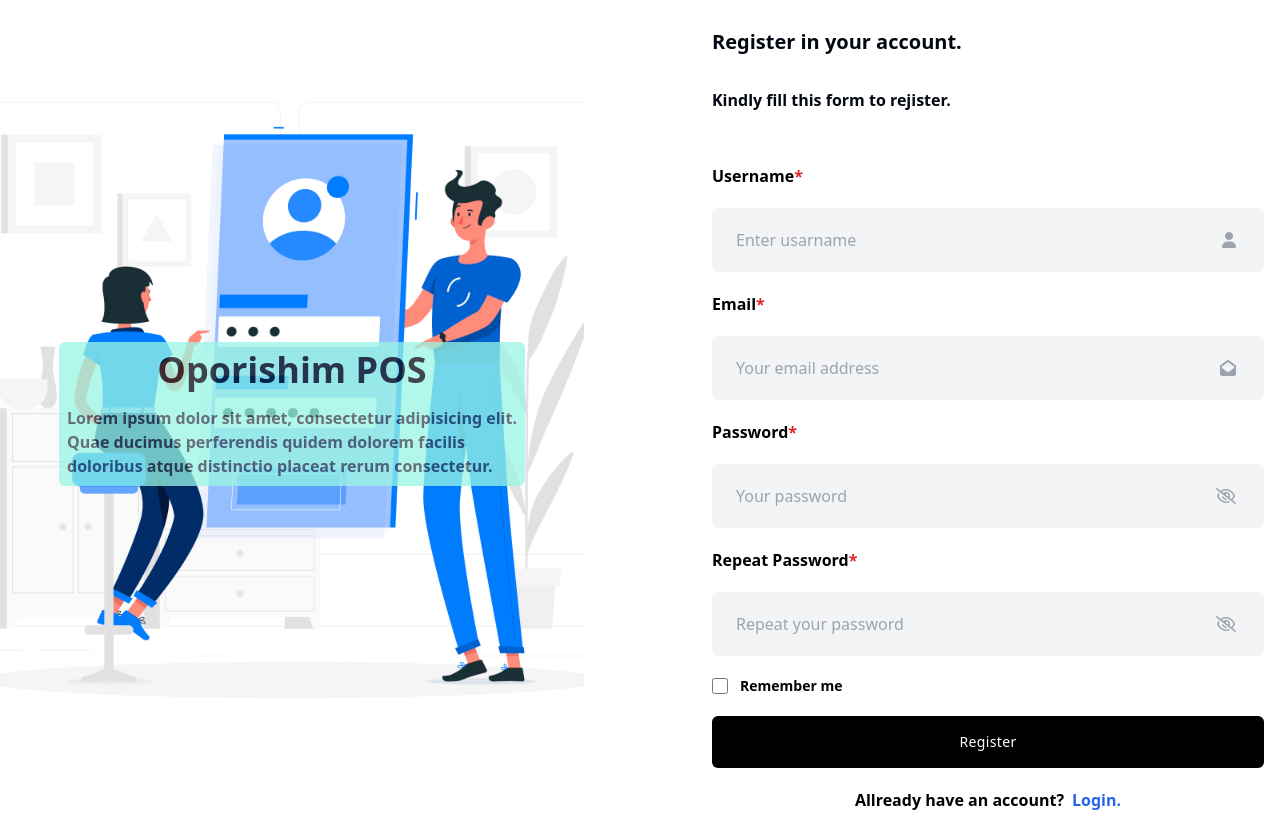
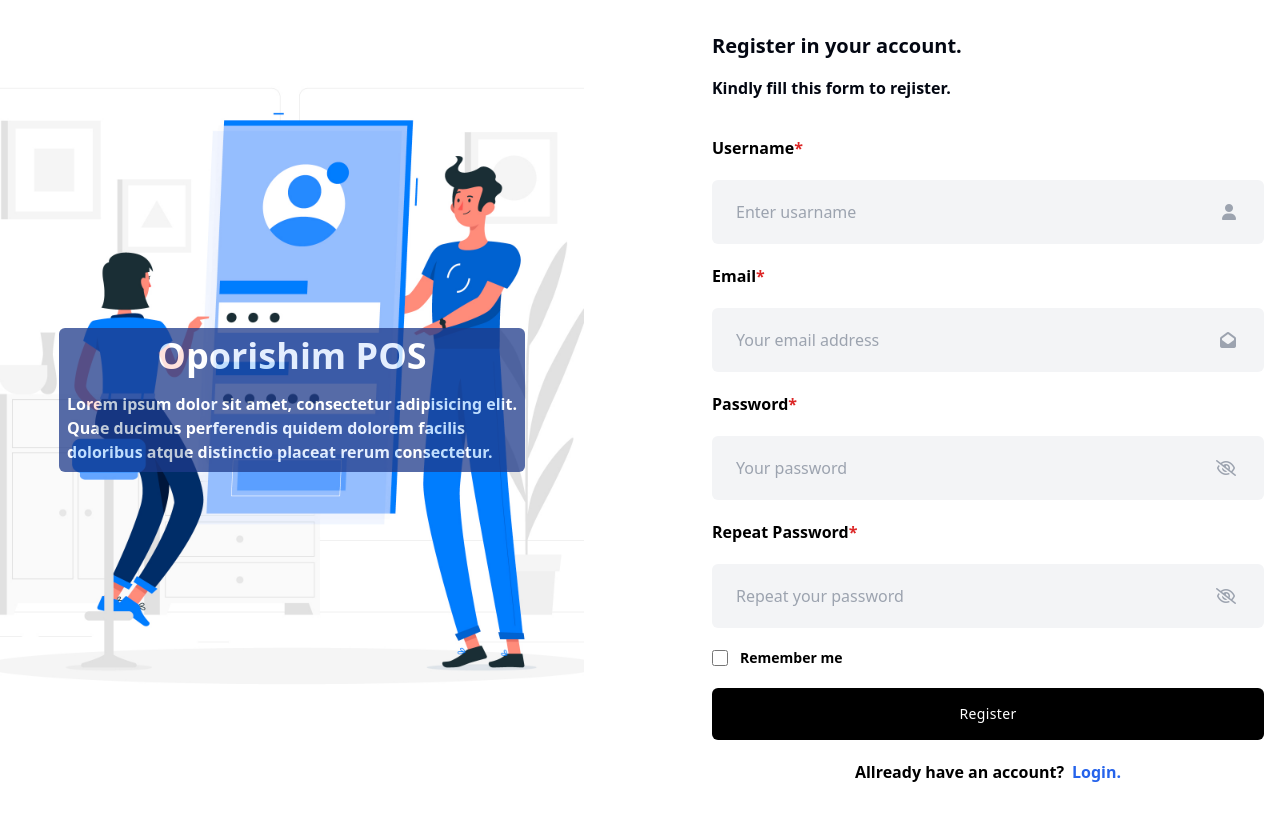
Before and after one commit to bpartho/reguster-tailwind-css, a website: page src/index.html in a window 1280 px wide. After the commit the page ends 800 px from the top, so only its background shows below. Drawn offline with Linux system fonts and the light colour scheme.

Commit message:
change left side colour

```diff
--- a/src/index.html
+++ b/src/index.html
@@ -30,15 +30,15 @@
           "
           class=" flex justify-center items-center flex-col"
         >
-        <div class="flex flex-col mx-auto bg-teal-200 text-slate-100 p-2 rounded-md opacity-75">
+        <div class="flex flex-col mx-auto bg-blue-900 p-2 rounded-md opacity-75">
         <div class="flex flex-col mx-auto">
           <div class="">
-            <h1 class="text-4xl font-bold text-gray-950 flex justify-center items-center text-amber-900">
+            <h1 class="text-4xl font-bold text-white flex justify-center items-center text-amber-900">
               Oporishim POS
             </h1>
           </div>
          <div class="flex justify-center items-center">
-          <p class="texr-xl font-semibold text-gray-700   pt-4">
+          <p class="texr-xl font-semibold text-white   pt-4">
             Lorem ipsum dolor sit amet, consectetur adipisicing elit.<br> Quae ducimus
             perferendis quidem dolorem facilis <br>doloribus atque distinctio placeat
             rerum consectetur.
@@ -51,8 +51,8 @@
 
         </div>
 
-        <div class="container grid gap-8 p-4">
-            <h1 class="text-xl text-gray-950 font-bold mt-3">Register in your account.</h1>
+        <div class="container grid gap-4 p-4">
+            <h1 class="text-xl text-gray-950 font-bold mt-4">Register in your account.</h1>
             <h2 class="text-md font-semibold text-gray-950">Kindly fill this form to rejister.</h2>
             <form action="#" class="">
                 <div class="flex justify-normal mt-5 text-md font-semibold">
```
Also changed, not shown: src/output.css.
